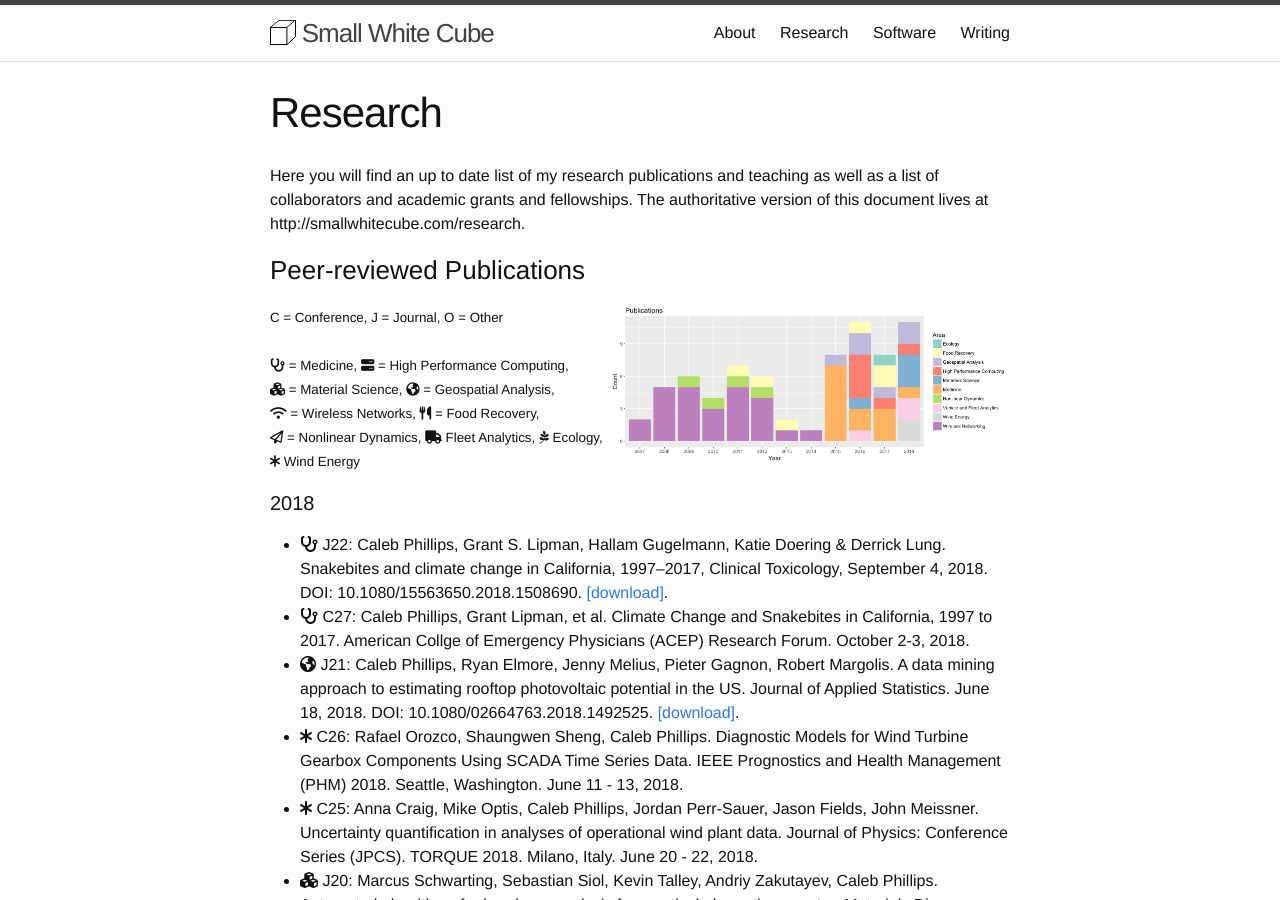
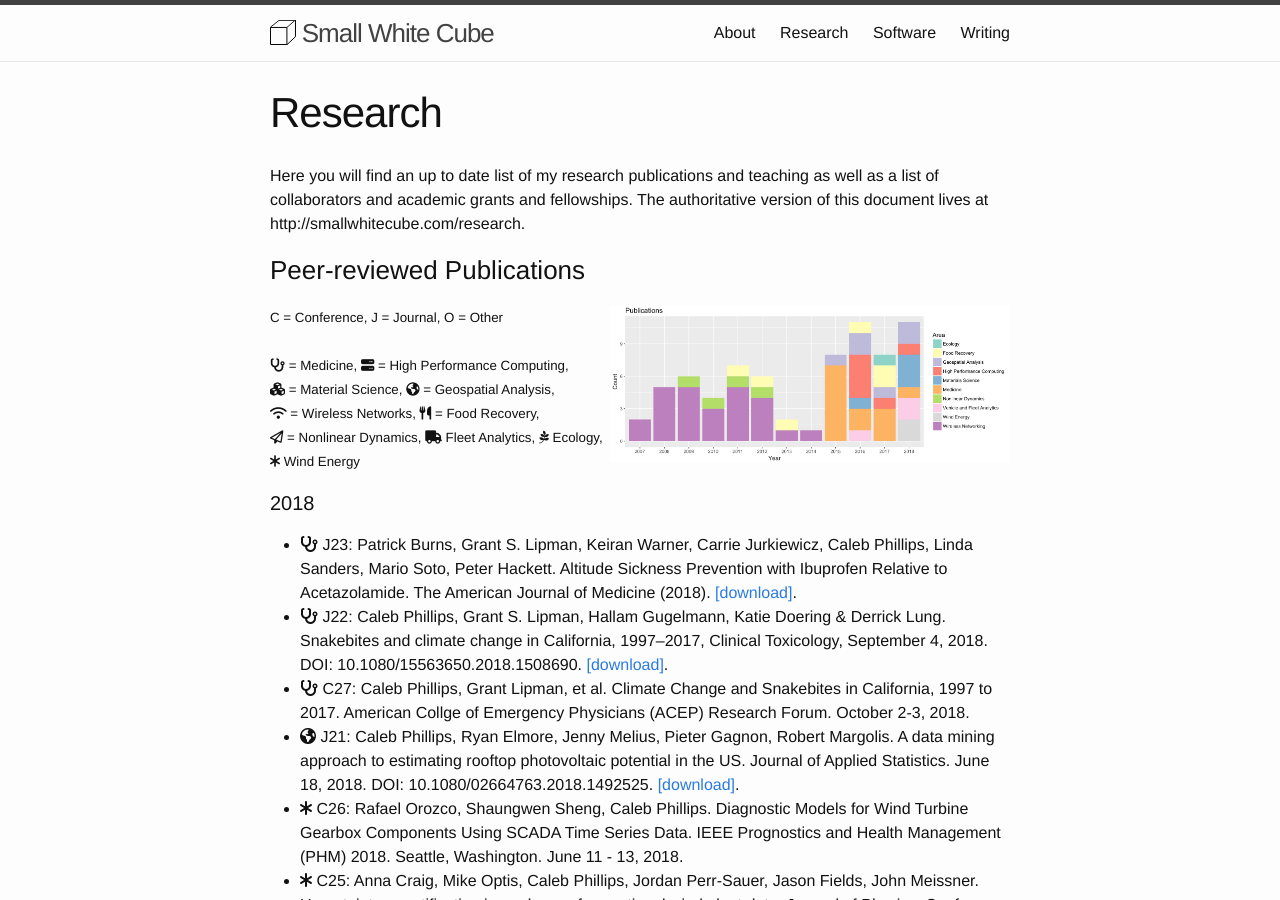
Before and after one commit to somerandomsequence/smallwhitecube, a Jekyll site: the page built from research.md, in a window 1280 px wide and 900 px high. Built offline with Jekyll 4.4.1, drawn with Linux system fonts in a browser that asks for light colours; nearby versions of some CDN libraries.

Commit message:
journal article

```diff
--- a/_includes/papers.html
+++ b/_includes/papers.html
@@ -18,6 +18,8 @@ C = Conference, J = Journal, O = Other<br/><br/>
 
   <h4>2018</h4>
   <ul>
+   <li><i class="fa fa-stethoscope" aria-hidden="true"></i> J23: Patrick Burns, Grant S. Lipman, Keiran Warner, Carrie Jurkiewicz, Caleb Phillips, Linda Sanders, Mario Soto, Peter Hackett. Altitude Sickness Prevention with Ibuprofen Relative to Acetazolamide. The
+American Journal of Medicine (2018). <a href="https://doi.org/10.1016/j.amjmed.2018.10.021">[download]</a>.</li>
    <li><i class="fa fa-stethoscope" aria-hidden="true"></i> J22: Caleb Phillips, Grant S. Lipman, Hallam Gugelmann, Katie Doering & Derrick Lung. Snakebites and climate change in California, 1997–2017, Clinical Toxicology, September 4, 2018. DOI: 10.1080/15563650.2018.1508690. <a href="https://www.tandfonline.com/doi/citedby/10.1080/15563650.2018.1508690?scroll=top&needAccess=true">[download]</a>.</li>
    <li><i class="fa fa-stethoscope" aria-hidden="true"></i> C27: Caleb Phillips, Grant Lipman, et al. Climate Change and Snakebites in California, 1997 to 2017. American Collge of Emergency Physicians (ACEP) Research Forum. October 2-3, 2018.</li>
    <li><i class="fa fa-globe" aria-hidden="true"></i> J21: Caleb Phillips, Ryan Elmore, Jenny Melius, Pieter Gagnon, Robert Margolis. A data mining approach to estimating rooftop photovoltaic potential in the US. Journal of Applied Statistics. June 18, 2018. DOI: 10.1080/02664763.2018.1492525. <a href="https://www.tandfonline.com/eprint/MZ4ZAnZpwqQmE4n6Azg7/full">[download]</a>.</li>
```
